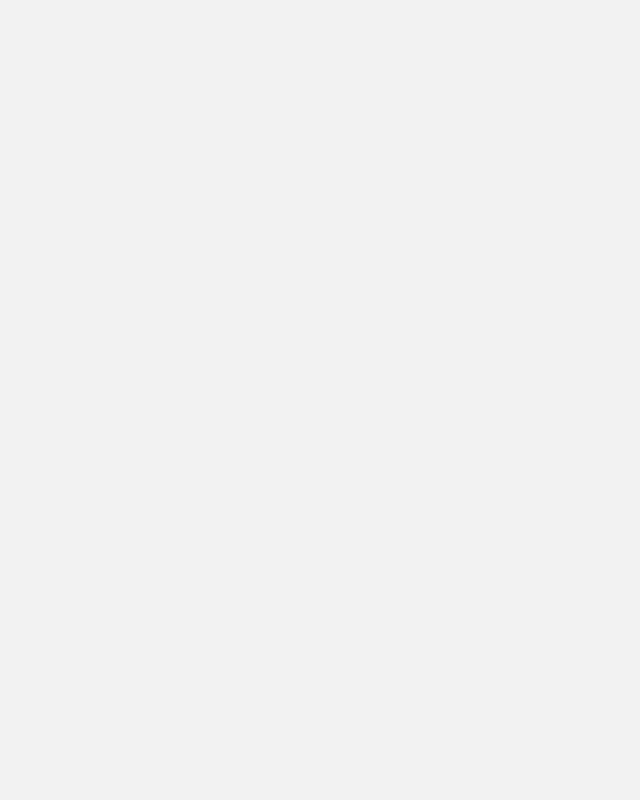
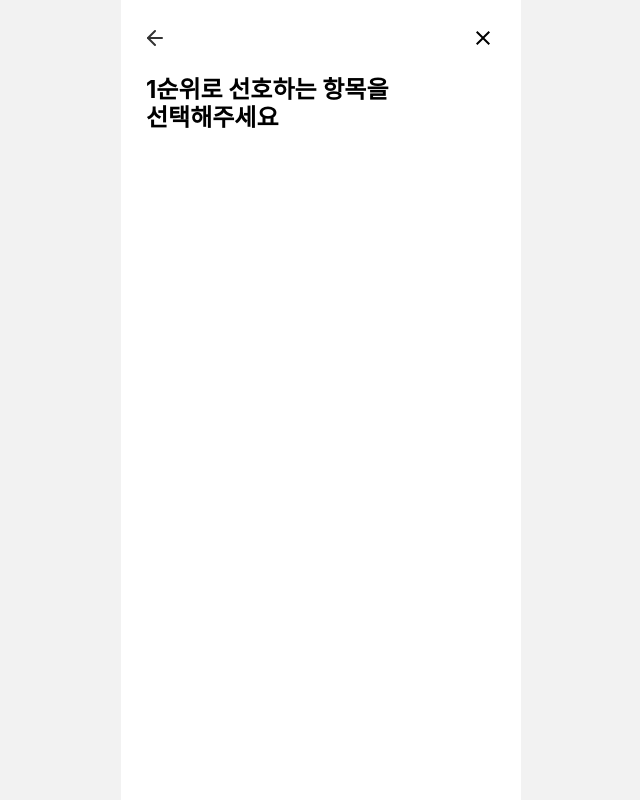
Before and after one commit to Capstone-Everybuddy/EveryBuddy, a React (Create React App) app: page /matching-start in a window 1280 px wide. Before the commit this address had no page. Shown: the whole page, without its empty margins (319-959 px from the left). Built offline with nearby package versions, Linux system fonts and the light colour scheme.

Commit message:
feat: Matching 시작 페이지 헤더 추가

```diff
--- a/src/App.tsx
+++ b/src/App.tsx
@@ -10,6 +10,7 @@ import BottomNav from 'components/BottomNav';
 import Matching from 'pages/Matching';
 import Chatting from 'pages/Chatting';
 import Profile from 'pages/Profile';
+import MatchingStart from 'pages/MatchingStart';
 
 function App() {
   return (
@@ -25,6 +26,7 @@ function App() {
             <Route path="/chatting" element={<Chatting />} />
             <Route path="/profile" element={<Profile />} />
           </Route>
+          <Route path="/matching-start" element={<MatchingStart />} />
         </Routes>
       </BrowserRouter>
     </ThemeProvider>
--- /dev/null
+++ b/src/components/MatchingHeader.tsx
@@ -0,0 +1,31 @@
+import React from 'react';
+import styled from 'styled-components';
+import { ReactComponent as ArrowLeft } from 'assets/arrow-left.svg';
+import { ReactComponent as Close } from 'assets/close.svg';
+import { useNavigate } from 'react-router-dom';
+
+interface MatchingHeaderProps {
+  order: number;
+}
+
+const MatchingHeader: React.FC<MatchingHeaderProps> = ({ order }) => {
+  const navigate = useNavigate();
+  return (
+    <Wrapper>
+      <ArrowLeft style={{ cursor: 'pointer' }} />
+      <Close
+        style={{ cursor: 'pointer' }}
+        onClick={() => navigate('/matching')}
+      />
+    </Wrapper>
+  );
+};
+
+const Wrapper = styled.div`
+  display: flex;
+  justify-content: space-between;
+  background-color: white;
+  padding: 26px;
+`;
+
+export default MatchingHeader;
--- a/src/pages/Matching.tsx
+++ b/src/pages/Matching.tsx
@@ -3,8 +3,10 @@ import React from 'react';
 import styled from 'styled-components';
 import { ReactComponent as MatchingSvg } from 'assets/matching_start.svg';
 import Button from 'components/Button';
+import { useNavigate } from 'react-router-dom';
 
 const Matching = () => {
+  const navigate = useNavigate();
   return (
     <Wrapper>
       <Header title="Matching" />
@@ -16,7 +18,10 @@ const Matching = () => {
         <br />
         나에게 맞는 서울메이트/버디를 찾아보세요!
       </TextWrapper>
-      <Button text="매칭 시작하기" onClick={() => console.log('start')} />
+      <Button
+        text="매칭 시작하기"
+        onClick={() => navigate('/matching-start')}
+      />
     </Wrapper>
   );
 };
--- /dev/null
+++ b/src/pages/MatchingStart.tsx
@@ -0,0 +1,39 @@
+import MatchingHeader from 'components/MatchingHeader';
+import React, { useState } from 'react';
+import styled from 'styled-components';
+
+const MatchingStart = () => {
+  const [order, setOrder] = useState<number>(1);
+  return (
+    <Wrapper>
+      <MatchingHeader order={order} />
+      <Container>
+        <MainTextWrapper>
+          {order}순위로 선호하는 항목을
+          <br />
+          선택해주세요
+        </MainTextWrapper>
+      </Container>
+    </Wrapper>
+  );
+};
+
+const Wrapper = styled.div`
+  height: 100vh;
+  background-color: white;
+`;
+
+const Container = styled.div`
+  display: flex;
+  flex-direction: column;
+  padding: 0px 25px;
+`;
+
+const MainTextWrapper = styled.div`
+  color: black;
+  font-size: 24px;
+  font-weight: 700;
+  text-align: left;
+`;
+
+export default MatchingStart;
```
Also changed, not shown: src/assets/arrow-left.svg (added), src/assets/close.svg (added).
